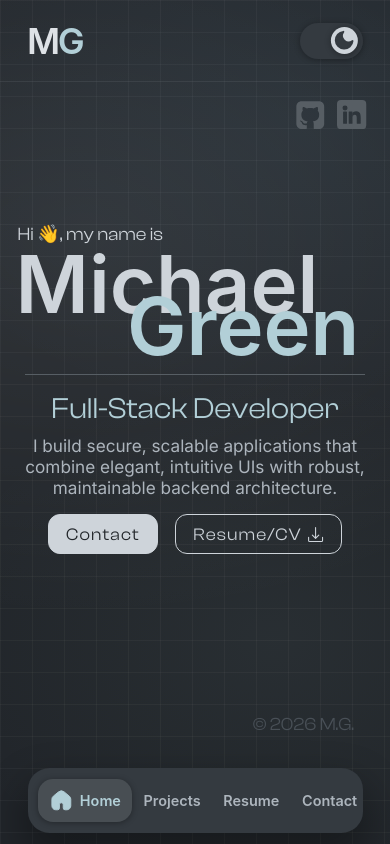
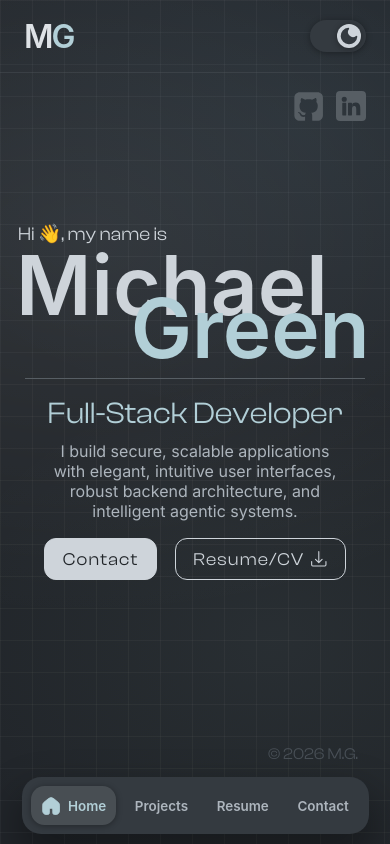
Before and after one commit to michaelgreenl/e-portfolio, a Vue app: page /#home in a window 390 px wide. Built offline with nearby package versions, Linux system fonts and the light colour scheme; a web font is replaced by a local one.

Commit message:
fix(font-size): allgined styles with 16-18px root font-size

```diff
--- a/src/App.vue
+++ b/src/App.vue
@@ -57,7 +57,11 @@ body,
     flex-direction: column;
     font-size: 16px;
 
-    @include bp-xsm-phone {
+    @include bp-sm-phone {
+        font-size: 17px;
+    }
+
+    @include bp-xl-desktop {
         font-size: 18px;
     }
 }
--- a/src/assets/data/projects.json
+++ b/src/assets/data/projects.json
@@ -4,8 +4,8 @@
         "slug": "email-filter",
         "stackText": ["TypeScript", "LangGraph", "Bun", "Docker", "SQLite"],
         "stack": ["typescript", "langgraph", "bun", "docker", "sqlite"],
-        "shortDate": "April 2026",
-        "longDate": "April 2026",
+        "shortDate": "April 2026 - Present",
+        "longDate": "April 2026 - Present",
         "description": {
             "short": "Autonomous AI email triage agent using LangGraph and OpenAI to classify and handle unread Gmail, with correction-driven learning and HTTP + Telegram controls",
             "long": [
@@ -58,7 +58,7 @@
             "sass",
             "gsap"
         ],
-        "shortDate": "Jan. '26 - Present",
+        "shortDate": "January 2026 - Present",
         "longDate": "January 2026 - Present",
         "description": {
             "short": "A cross-platform offline-first application utilizing a custom synchronization queue for network resilience, featuring real-time shared counters and native deep linking integration.",
@@ -123,7 +123,7 @@
         "slug": "game-lobby",
         "stackText": ["Vue", "Socket.IO", "Pinia", "Prisma", "Postgres", "Node", "Sass"],
         "stack": ["vue", "socket", "pinia", "prisma", "postgres", "node", "sass"],
-        "shortDate": "June '25 - July '25",
+        "shortDate": "June 2025 - July 2025",
         "longDate": "June 2025 - July 2025",
         "description": {
             "short": "A real-time multiplayer application featuring a live lobby system via Socket.IO, secured by JWTs and supported by Prisma for persistent match history.",
@@ -156,7 +156,7 @@
         "slug": "algo-visualizer",
         "stackText": ["Vue", "Nuxt", "GSAP", "Pinia", "Sass", "Node"],
         "stack": ["vue", "nuxt", "gsap", "pinia", "sass", "node"],
-        "shortDate": "May '22 ~ July '25",
+        "shortDate": "May 2022 ~ July 2025",
         "longDate": "May 2022 ~ July 2025",
         "description": {
             "short": "An interactive educational platform that visualizes complex algorithms and data structures with high-performance, synchronized, step-by-step animations.",
--- a/src/components/Footer.vue
+++ b/src/components/Footer.vue
@@ -36,7 +36,7 @@ footer {
     align-items: center;
     justify-content: flex-end;
     width: 100%;
-    padding: 0 $size-8 5em;
+    padding: 0 $size-8 4em;
     margin-top: auto;
 
     @include bp-md-tablet {
--- a/src/components/Navbar.vue
+++ b/src/components/Navbar.vue
@@ -163,7 +163,7 @@ watch(
     left: $size-2;
     display: flex;
     justify-content: space-between;
-    max-width: 335px;
+    max-width: 347px;
     height: $size-10;
     padding: $size-2;
     margin: 0 auto;
@@ -173,6 +173,10 @@ watch(
 
     @include bp-xsm-phone {
         font-size: 1.2em;
+    }
+
+    @include bp-sm-phone {
+        max-width: 374px;
     }
 
     @include bp-md-tablet {
--- a/src/components/Project/ProjectCard.vue
+++ b/src/components/Project/ProjectCard.vue
@@ -236,7 +236,7 @@ p {
 
 .card-header {
     display: flex;
-    gap: $size-2;
+    gap: $size-3;
     align-items: center;
     justify-content: space-between;
     flex-wrap: wrap-reverse;
@@ -273,10 +273,6 @@ p {
             @include theme-light {
                 color: $color-primary-darker;
             }
-
-            @include bp-xsm-phone {
-                font-size: 2.4em !important;
-            }
         }
     }
 
@@ -297,10 +293,12 @@ p {
             stroke: $color-text-secondary;
         }
 
+        $date-bp: 400;
+
         .short-date {
             display: flex;
 
-            @include bp-md-tablet {
+            @include bp-custom-min($date-bp) {
                 display: none;
             }
         }
@@ -308,7 +306,7 @@ p {
         .long-date {
             display: none;
 
-            @include bp-md-tablet {
+            @include bp-custom-min($date-bp) {
                 display: flex;
             }
         }
@@ -317,17 +315,9 @@ p {
 
 .card-description {
     max-width: 86ch;
-    font-size: 1.4em;
-
-    @include bp-xsm-phone {
-        font-size: 1.5em !important;
-    }
+    font-size: 1.5em;
 
     @include bp-sm-phone {
-        font-size: 1.6em !important;
-    }
-
-    @include bp-md-tablet {
         font-size: 1.7em !important;
     }
 }
@@ -341,11 +331,7 @@ p {
     height: $size-8;
     margin-top: $size-2;
     overflow: hidden;
-    font-size: 1.1em;
-
-    @include bp-xsm-phone {
-        font-size: 1.2em;
-    }
+    font-size: 1.05em;
 
     @include bp-sm-phone {
         font-size: 1.3em;
@@ -405,7 +391,7 @@ p {
             &:deep(button) span {
                 display: none;
 
-                @include bp-custom-min(480) {
+                @include bp-custom-min(600) {
                     display: block !important;
                 }
             }
--- a/src/views/ContactView.vue
+++ b/src/views/ContactView.vue
@@ -282,10 +282,6 @@ const clearStatus = () => {
     margin-bottom: $size-8;
     text-align: center;
 
-    @include bp-lg-laptop {
-        font-size: 1.25em;
-    }
-
     h1,
     p {
         margin: 0;
@@ -319,9 +315,13 @@ const clearStatus = () => {
     }
 
     p {
-        max-width: 42ch;
+        max-width: 27ch;
         line-height: 1.6;
         color: $color-text-secondary;
+
+        @include bp-xsm-phone {
+            max-width: 42ch;
+        }
     }
 }
 
--- a/src/views/HomeView.vue
+++ b/src/views/HomeView.vue
@@ -50,8 +50,8 @@ onMounted(() => {
             <hr class="hero-line" />
             <h2>Full-Stack Developer</h2>
             <p>
-                I build secure, scalable applications that combine elegant, intuitive UIs with robust, maintainable
-                backend architecture.
+                I build secure, scalable applications with elegant, intuitive user interfaces, robust backend
+                architecture, and intelligent agentic systems.
             </p>
 
             <div class="cta">
@@ -91,9 +91,13 @@ onMounted(() => {
     width: 100%;
     padding: 0 $size-4;
     margin: 0 auto;
-    font-size: clamp(10px, 4vw, 16px);
+    font-size: 0.9em;
     color: $color-text-primary;
     @include flexCenterAll;
+
+    @include bp-xsm-phone {
+        font-size: 1em;
+    }
 
     @include bp-custom-min(750) {
         padding: 0 $size-11;
@@ -111,21 +115,21 @@ onMounted(() => {
 
     @include bp-xl-desktop {
         max-width: 1600px;
-        font-size: 1.2em;
     }
 }
+
+$hero-tablet-bp: 640;
 
 h1 {
     padding-bottom: $size-1;
     margin: 0;
-    font-size: 5.1em;
+    font-size: clamp(4.5em, 21vw, 5.2em);
     line-height: 0.8ch;
 
-    @include bp-custom-min(612) {
+    @include bp-custom-min($hero-tablet-bp) {
         max-width: 100vw;
         padding-bottom: $size-1;
         margin: 0 auto;
-        font-size: clamp(5.1em, 12vw, 5.5em);
         line-height: 1ch;
     }
 
@@ -136,7 +140,7 @@ h1 {
     span {
         margin-left: 1.4em;
 
-        @include bp-custom-min(612) {
+        @include bp-custom-min($hero-tablet-bp) {
             margin-left: 0 !important;
         }
 
@@ -164,17 +168,24 @@ h2 {
 h3 {
     margin: 0 2px $size-2;
 
-    @include bp-custom-min(612) {
+    @include bp-custom-min($hero-tablet-bp) {
         margin: 0 2px !important;
         font-size: 1.25em !important;
     }
 }
 
 p {
-    max-width: 50ch;
+    max-width: 30ch;
     margin: 0 auto;
-    font-size: 1.1em;
     text-align: center;
+
+    @include bp-custom-min(400) {
+        max-width: 37ch;
+    }
+
+    @include bp-custom-min($hero-tablet-bp) {
+        max-width: 56ch;
+    }
 
     @include bp-md-tablet {
         margin: 0 !important;
@@ -188,7 +199,7 @@ p {
     gap: $size-2;
     max-width: 370px;
 
-    @include bp-custom-min(612) {
+    @include bp-custom-min($hero-tablet-bp) {
         max-width: 100vw;
     }
 }
--- a/src/views/ProjectsView.vue
+++ b/src/views/ProjectsView.vue
@@ -214,24 +214,19 @@ function closeProject() {
 
     @include bp-lg-laptop {
         margin: $size-12 0 $size-20;
-        font-size: 1.2em;
     }
 
     h1 {
-        @include bp-xsm-phone {
-            font-size: 6.5em;
+        @include bp-lg-laptop {
+            font-size: 6.2em;
         }
     }
 
     p {
         max-width: 48ch;
-        font-size: 1.7em;
         color: $color-text-secondary;
         text-align: center;
-
-        @include bp-sm-phone {
-            font-size: 1.8em;
-        }
+        font-size: 1.6em;
     }
 }
 
--- a/src/views/ResumeView.vue
+++ b/src/views/ResumeView.vue
@@ -51,7 +51,7 @@ watch(
                 <div v-for="education in resumeData.education" :key="education.title" class="section-segment">
                     <div class="segment-header">
                         <h3 class="segment-title">
-                            {{ education.title }}<span v-if="education.location">, {{ education.location }}</span>
+                            {{ education.title }} <span v-if="education.location"> {{ education.location }}</span>
                         </h3>
 
                         <div class="segment-dates">
@@ -104,30 +104,11 @@ watch(
                 <hr />
 
                 <div v-for="project in projectsData" :key="project.title" class="section-segment">
-                    <div class="segment-header">
+                    <div class="segment-header segment-header-projects">
                         <h3 class="segment-title segment-title-projects">
                             <a :href="project.externalLinks.porfolioLink.href" class="project-link">
                                 {{ project.title }}
                             </a>
-                            <span> - </span>
-
-                            <span v-if="project.externalLinks.liveSite">
-                                <a class="external-link" :href="project.externalLinks.liveSite.href" target="_blank">
-                                    Live Site</a
-                                >
-                                |
-                            </span>
-
-                            <span>
-                                <a class="external-link" :href="project.externalLinks.demoVideo?.href"> Demo Video</a>
-                                |
-                            </span>
-
-                            <span>
-                                <a class="external-link" :href="project.externalLinks.github.href" target="_blank">
-                                    Repository</a
-                                >
-                            </span>
                         </h3>
 
                         <div class="segment-dates">
@@ -180,7 +161,7 @@ watch(
     max-width: 32em;
     padding: $size-4;
     margin: 0 auto;
-    font-size: 0.7em;
+    font-size: 0.9em;
     color: $color-text-primary;
 
     @include bp-custom-min(730) {
@@ -192,7 +173,12 @@ watch(
     }
 
     @include bp-xsm-phone {
-        font-size: clamp(0.75em, 3.3vw, 1.05em);
+        font-size: 0.9em;
+        font-size: clamp(0.9em, 3.3vw, 1em);
+    }
+
+    @include bp-sm-phone {
+        font-size: 1em;
     }
 }
 
@@ -262,11 +248,18 @@ hr {
     display: flex;
     align-items: center;
     justify-content: space-between;
+    flex-wrap: wrap-reverse;
     width: 100%;
     padding-right: $size-2;
 
+    h1 {
+        margin: 0;
+        margin-right: $size-2;
+    }
+
     a {
         font-size: 0.9em;
+        margin-left: auto;
 
         @include bp-xsm-phone {
             font-size: 1em;
@@ -282,7 +275,6 @@ hr {
 
     &-skills {
         padding-top: 0.1em !important;
-        font-size: 0.94em;
 
         p span {
             font-weight: 400;
@@ -303,34 +295,26 @@ hr {
 .segment-header {
     display: flex;
     flex-wrap: wrap-reverse;
-    gap: 3px;
+    gap: $size-2;
     justify-content: space-between;
 }
 
 .segment-title {
+    display: flex;
+    flex-wrap: wrap;
+    gap: $size-1;
     font-size: 1.3em;
     font-weight: 600;
+    margin-right: $size-5;
 
     &-projects {
         .project-link {
+            font-size: 1.2em;
             color: $color-text-primary;
 
             @include interactive {
                 text-decoration: underline;
             }
-        }
-
-        .external-link {
-            color: $color-text-secondary;
-            text-decoration: underline;
-
-            @include interactive {
-                color: $color-primary-darker;
-            }
-        }
-
-        span {
-            font-size: 0.8em;
         }
     }
 }
```
